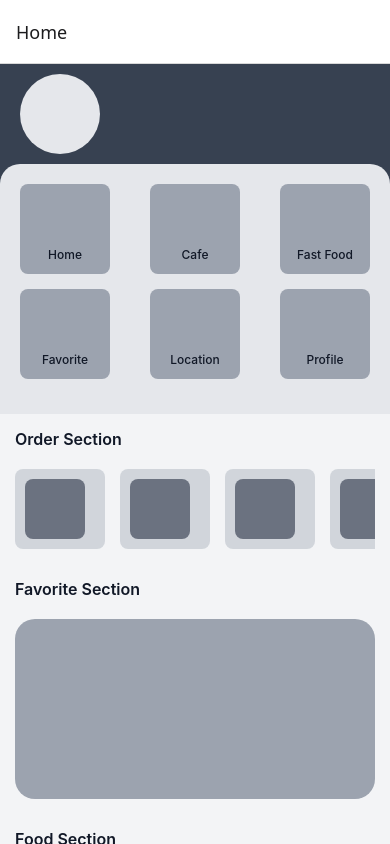
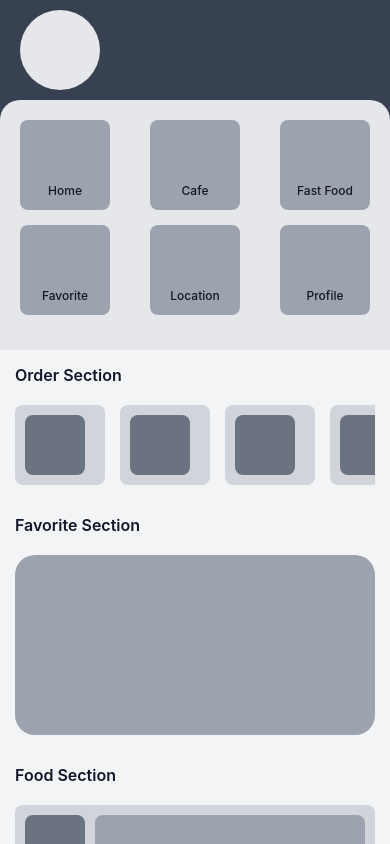
Before and after one commit to zeppyx13/Latihan-Native, a React Native app: screen / in a window 390 px wide. Built offline with nearby package versions, Linux system fonts and the light colour scheme; some icons are missing.

Commit message:
header home off

```diff
--- a/src/app/App.tsx
+++ b/src/app/App.tsx
@@ -4,12 +4,13 @@ import ContactScreen from '../screen/Contact';
 import Food from '../screen/Food';
 import { createNativeStackNavigator } from '@react-navigation/native-stack';
 import { NavigationContainer } from '@react-navigation/native';
+import { HeaderShownContext } from '@react-navigation/elements';
 const stack = createNativeStackNavigator();
 const App = () => {
   return (
     <NavigationContainer>
       <stack.Navigator>
-        <stack.Screen name="Home" component={HomeScreen} />
+        <stack.Screen options={{ headerShown: false }} name="Home" component={HomeScreen} />
         <stack.Screen name="Contact" component={ContactScreen} />
         <stack.Screen name="Food" component={Food} />
       </stack.Navigator>
```
